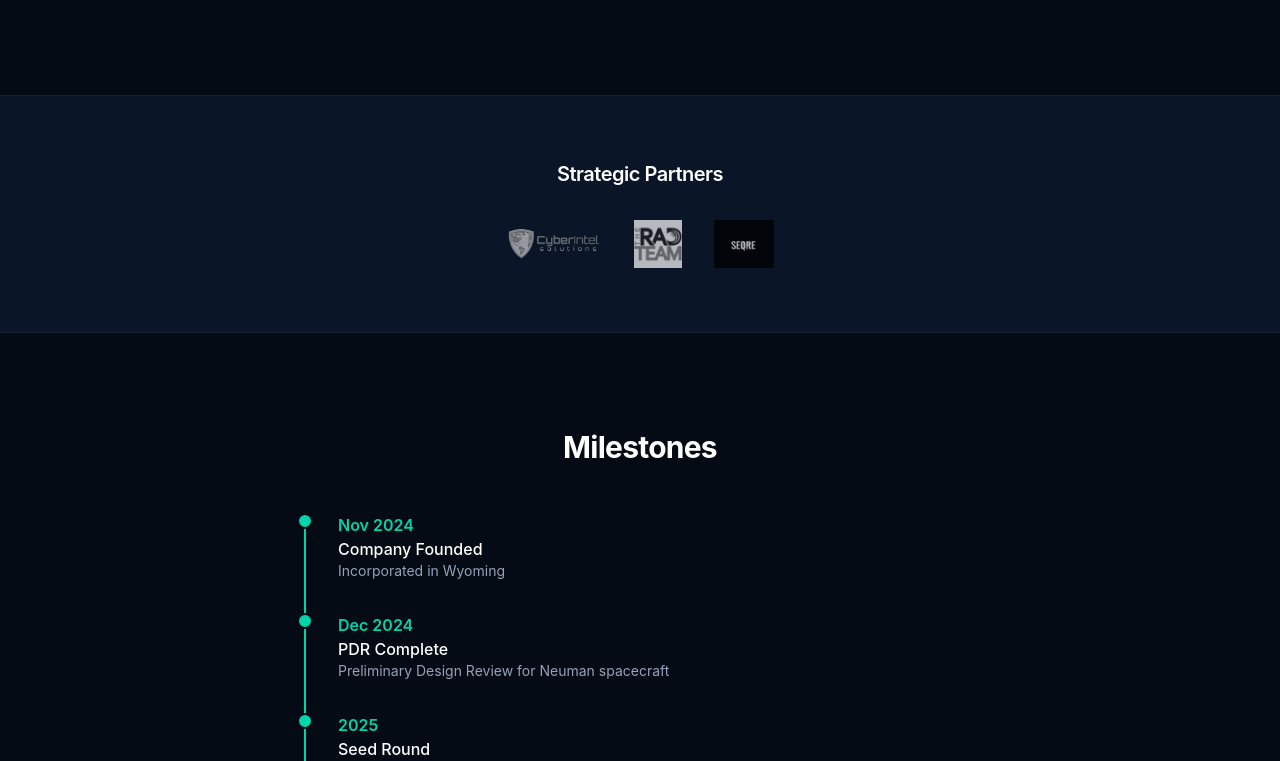
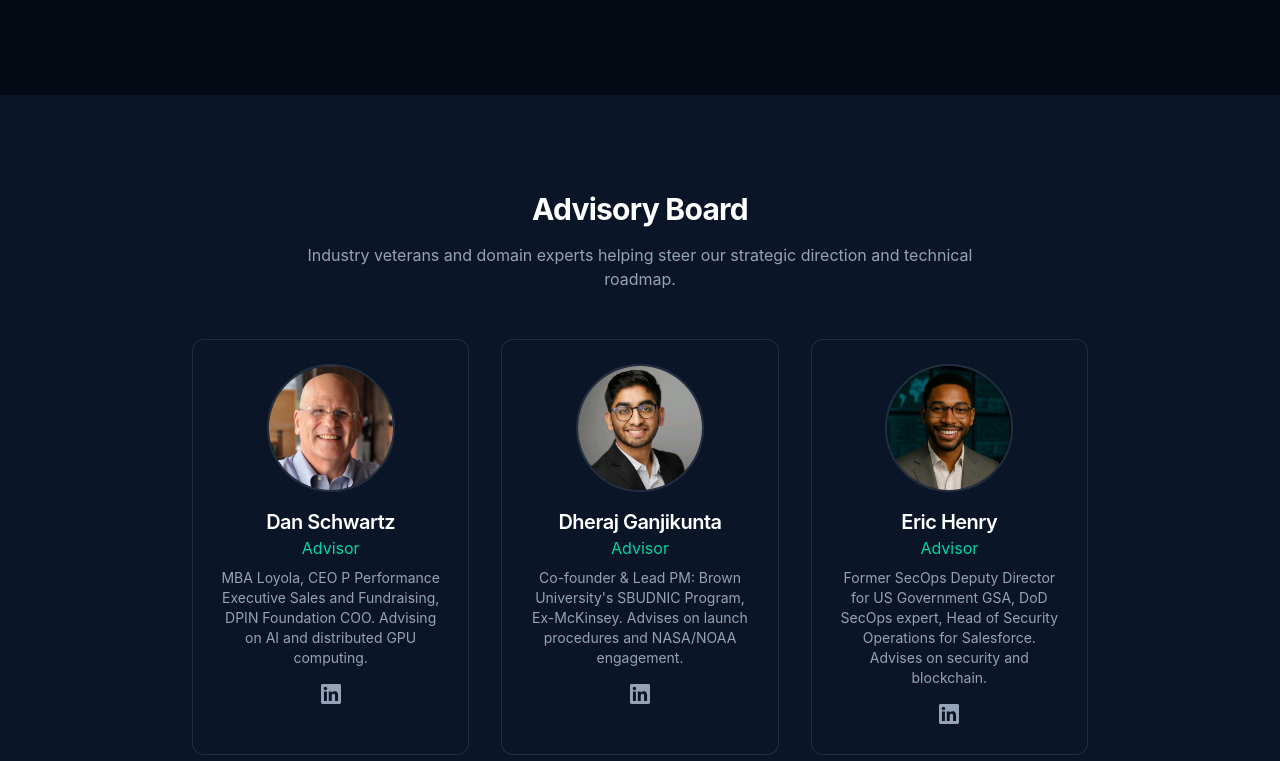
Before and after one commit to tommytoyou/deep-space-dynamics, a React (Create React App) app: page /about in a window 1280 px wide. Shown: the part 1591-2352 px from the top of the page. Built offline with nearby package versions, Linux system fonts and the light colour scheme; the HTML template or start-up script is replaced by a standard one.

Commit message:
Restore Advisory Board to About page

```diff
--- a/src/pages/About.jsx
+++ b/src/pages/About.jsx
@@ -84,6 +84,30 @@ const About = () => {
     },
   ];
 
+  const advisors = [
+    {
+      image: '/images/team/dan.jpeg',
+      name: 'Dan Schwartz',
+      title: 'Advisor',
+      brief: 'MBA Loyola, CEO P Performance Executive Sales and Fundraising, DPIN Foundation COO. Advising on AI and distributed GPU computing.',
+      linkedin: 'https://www.linkedin.com/in/dan-schwartz-0b1b1b1/',
+    },
+    {
+      image: '/images/team/dheraj.jpeg',
+      name: 'Dheraj Ganjikunta',
+      title: 'Advisor',
+      brief: "Co-founder & Lead PM: Brown University's SBUDNIC Program, Ex-McKinsey. Advises on launch procedures and NASA/NOAA engagement.",
+      linkedin: 'https://www.linkedin.com/in/dheraj-ganjikunta/',
+    },
+    {
+      image: '/images/team/eric.jpeg',
+      name: 'Eric Henry',
+      title: 'Advisor',
+      brief: 'Former SecOps Deputy Director for US Government GSA, DoD SecOps expert, Head of Security Operations for Salesforce. Advises on security and blockchain.',
+      linkedin: 'https://www.linkedin.com/in/eric-henry-security/',
+    },
+  ];
+
   const partners = [
     { src: '/images/team/cyberintelsolutions.png', alt: 'CyberIntel Solutions' },
     { src: '/images/team/theradteam.jpeg', alt: 'The Rad Team' },
@@ -158,6 +182,23 @@ const About = () => {
         </div>
       </section>
 
+      {/* Section 2b - Advisory Board */}
+      <section className="py-24 bg-navy-800">
+        <div className="max-w-5xl mx-auto px-6">
+          <h2 className="font-display text-3xl font-bold text-white text-center">
+            Advisory Board
+          </h2>
+          <p className="text-slate-400 text-center mt-4 max-w-2xl mx-auto">
+            Industry veterans and domain experts helping steer our strategic direction and technical roadmap.
+          </p>
+          <div className="grid grid-cols-1 md:grid-cols-3 gap-8 mt-12 max-w-4xl mx-auto">
+            {advisors.map((advisor, index) => (
+              <TeamCard key={index} {...advisor} />
+            ))}
+          </div>
+        </div>
+      </section>
+
       {/* Section 3 - Partners */}
       <section className="py-16 bg-navy-800 border-y border-white/5">
         <div className="max-w-5xl mx-auto px-6">
```
